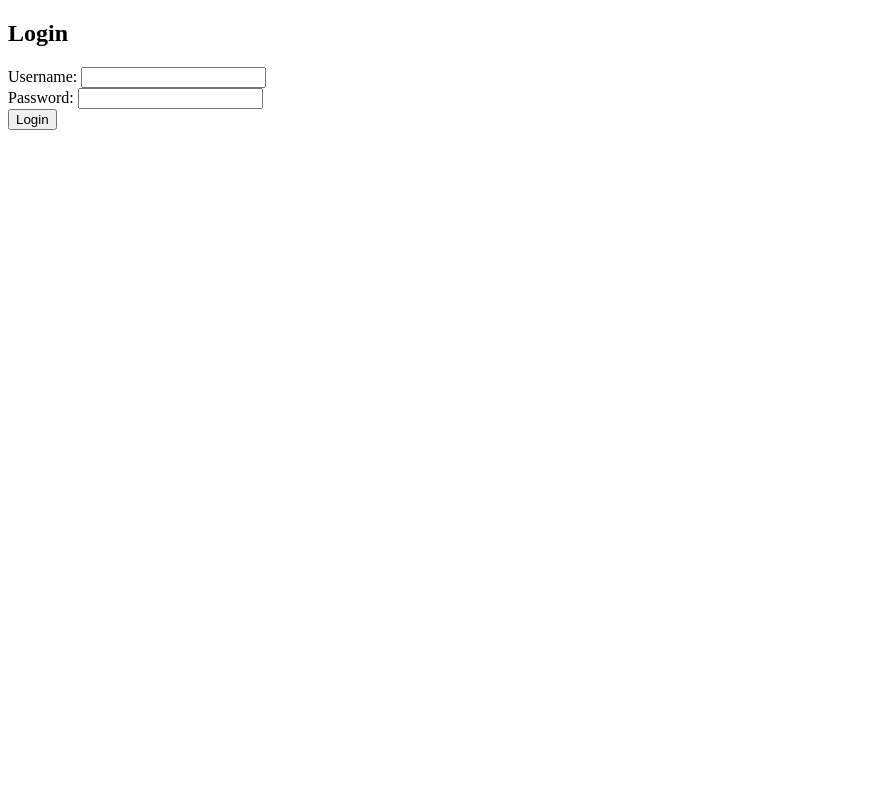
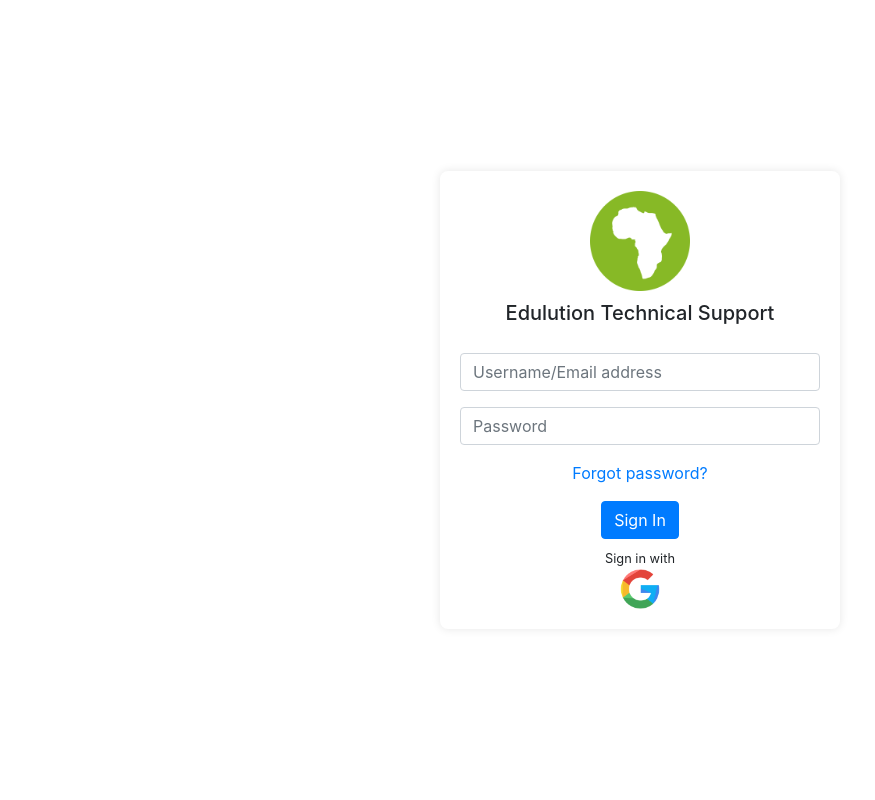
Before and after one commit to edulution/techsupport_management_system, a Django app: page /login/ in a window 1280 px wide. Shown: the whole page, without its empty margins (0-875 px from the left). Run offline with Django 3.2, Linux system fonts and the light colour scheme; some libraries are stand-ins or nearby versions.

Commit message:
login page styling

```diff
--- a/techsupport/static/css/login.css
+++ b/techsupport/static/css/login.css
@@ -1,109 +1,69 @@
-  /* Google Fonts */
-  @import url('https://fonts.googleapis.com/css2?family=Montserrat:wght@300;400;600;700&display=swap');
-
-
-/* Customize login fields */
-  input[type="text"],
-  input[type="email"],
-  input[type="password"] {
-      border: 2px solid #ccc;
-      border-radius: 5px;
-      padding: 8px;
-      width: 100%;
-      margin-bottom: 10px;
-      font-size: 16px;
-      font-family: 'Montserrat', sans-serif;
+body {
+    margin: 0;
+    padding: 0;
+    display: flex;
+    justify-content: center;
+    align-items: center;
+    min-height: 100vh;
+    background-color: #e0e0e0;
   }
 
-  /* Customize submit button */
-  button[type="submit"] {
-      background-color: #007bff;
-      border: none;
-      color: #fff;
-      padding: 10px 20px;
-      font-size: 18px;
-      border-radius: 5px;
-      cursor: pointer;
-      transition: all 0.3s ease-in-out;
+  .login-details {
+    text-align: center;
+    width: 200%;
+    max-width: 400px;
+    padding: 20px;
+    background-color: #fff;
+    border-radius: 8px;
+    box-shadow: 0 0 10px rgba(0, 0, 0, 0.1);
   }
 
-  button[type="submit"]:hover {
-      background-color: #0069d9;
-      transition: all 0.3s ease-in-out;
+  .logo {
+    display: flex;
+    flex-direction: column;
+    align-items: center;
+    margin-bottom: 20px;
   }
 
-
-
-.card-body {
-    display: flex;
-    flex-direction: column;
-    justify-content: center;
-    align-items: center;
-    box-shadow: 0 2px 4px rgba(0, 0, 0, 0.3);
-    border-radius: 10px;
-    padding: 50px;
-    max-width: 400px;
-    /* Change this value to adjust the width */
-    width: 100%;
-    margin: 0 auto;
+  .logo img {
+    max-width: 100px;
+    height: auto;
   }
 
-h2 {
-    font-family: 'Montserrat', sans-serif;
-    font-size: 25px;
-    text-align: center;
-    margin: 0 auto;
-    width: fit-content;
+  .logo h2 {
+    margin-top: 10px;
+    font-size: 20px;
   }
 
-input[type="text"],
-input[type="email"],
-input[type="password"] {
-    font-family: 'Montserrat', sans-serif;
-    width: 100%;
-    max-width: 350px;
-    margin-bottom: 10px;
+  .form-group {
+    margin-bottom: 15px;
   }
 
-label {
-    font-family: 'Montserrat', sans-serif;
-    display: block;
-    margin-bottom: 5px;
+  .form-control {
+    width: 100%;
+    padding: 10px;
+    font-size: 14px;
+    border-radius: 4px;
+    border: 1px solid #ccc;
   }
 
-button[type="submit"] {
-    display: block;
-    margin: 0 auto;
-    font-family: 'Montserrat', sans-serif;
+  .submit-button {
+    text-align: center;
   }
 
-  .btn-primary:hover {
-      background-color: #0069d9;
-      border-color: #0062cc;
+  .btn-primary {
+    padding: 10px 20px;
   }
 
-.forgot-password-link {
-    color: blue;
-    text-decoration: underline;
-    cursor: pointer;
+  .google-icon {
+    margin-top: 10px;
   }
 
-.forgot-password-link:hover {
-    color: rgb(29, 216, 123);
+  .google-icon small {
+    display: block;
   }
 
-  @media (max-width: 576px) {
-      .card {
-          margin-top: 50px;
+  .google-icon img {
+    max-width: 40px;
+    height: auto;
   }
-      .card-body {
-                width: 90%;
-                padding: 20px;
-            }
-  }
-
-.navbar-nav li:nth-child(1),
-.navbar-nav li:nth-child(2),
-.navbar-nav li:nth-child(3) {
-    display: none;
-}
--- a/techsupport/templates/accounts/login.html
+++ b/techsupport/templates/accounts/login.html
@@ -1,26 +1,61 @@
+{% load static %}
+
 <!DOCTYPE html>
-<html>
+<html lang="en">
+
 <head>
     <title>Login</title>
+    <meta charset="utf-8">
+    <meta name="viewport" content="width=device-width, initial-scale=1.0">
+    <link rel="stylesheet" type="text/css" href="{% static 'css/login.css' %}">
+    <link rel="stylesheet" type="text/css" href="https://stackpath.bootstrapcdn.com/bootstrap/4.5.2/css/bootstrap.min.css">
 </head>
+
 <body>
-    <h2>Login</h2>
+    <div class="login-details">
+        <div class="logo">
+            <img src="{% static 'images/edulution_map_only_green.png' %}" alt="Edulution logo">
+            <h2>Edulution Technical Support</h2>
+        </div>
+
         {% if error_message %}
         <p>{{ error_message }}</p>
         {% endif %}
+
         <form method="post">
             {% csrf_token %}
-        <div>
-            <label for="username">Username:</label>
-            <input type="text" id="username" name="username">
+            <div class="form-group">
+                <!-- <label for="username">Username/Email address</label> -->
+                <input type="text" class="form-control" id="username" name="username"
+                    placeholder="Username/Email address" required />
             </div>
-        <div>
-            <label for="password">Password:</label>
-            <input type="password" id="password" name="password">
+
+            <div class="form-group">
+                <!-- <label for="password">Password</label> -->
+                <input type="password" class="form-control" id="password" name="password" placeholder="Password"
+                    required />
             </div>
-        <div>
-            <input type="submit" value="Login">
+
+            <div class="form-group">
+                <a href="http://127.0.0.1:8000/password_reset">Forgot password?</a>
+            </div>
+
+            <div class="submit-button">
+                <button type="submit" class="btn btn-primary">Sign In</button>
             </div>
         </form>
+
+        <div class="google-icon">
+            <small>Sign in with</small>
+            <a href="#">
+                <img src="{% static 'images/google_icon.png' %}" alt="Sign in with Google">
+            </a>
+        </div>
+
+    </div>
+
+    <script src="https://code.jquery.com/jquery-3.6.0.min.js"></script>
+    <script src="https://stackpath.bootstrapcdn.com/bootstrap/4.5.2/js/bootstrap.min.js"></script>
 </body>
+
 </html>
```
Also changed, not shown: techsupport/static/images/edulution_map_only_green.png (added), techsupport/static/images/google_icon.png (added). Lines whose indentation alone changed are shown as unchanged.
